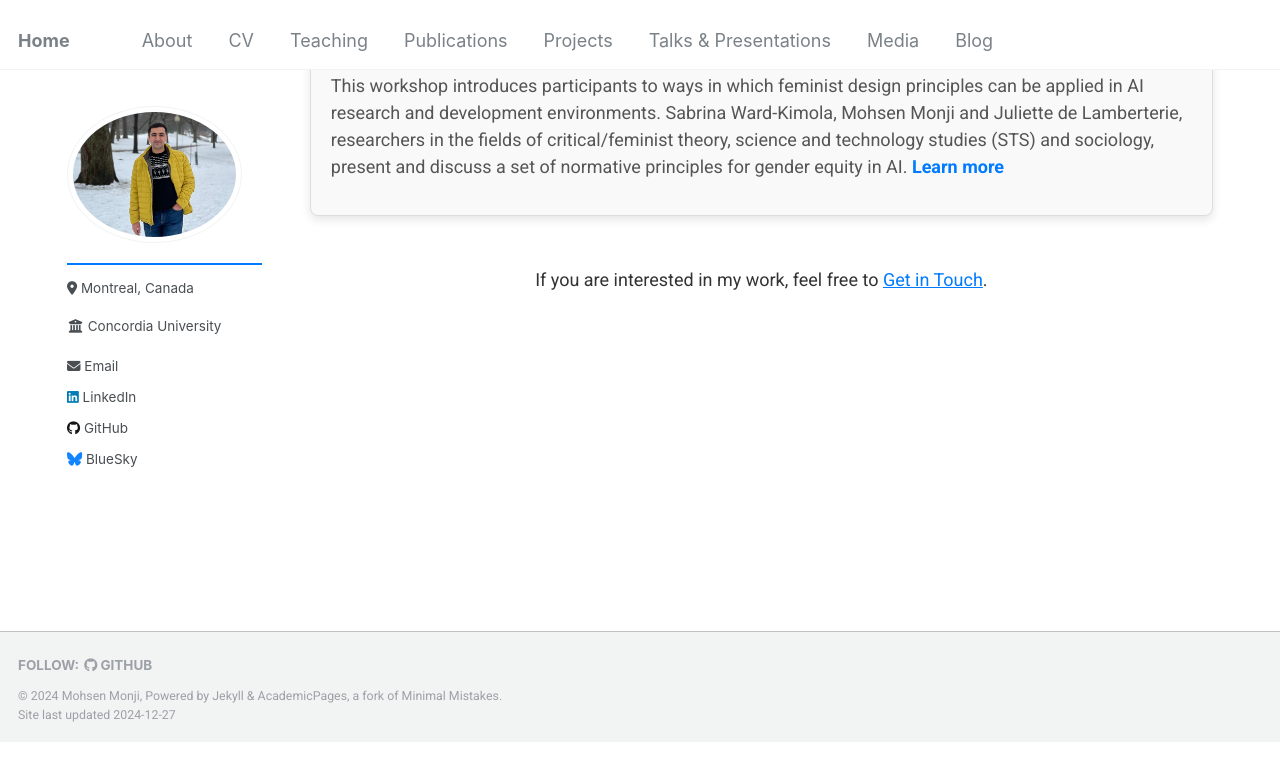
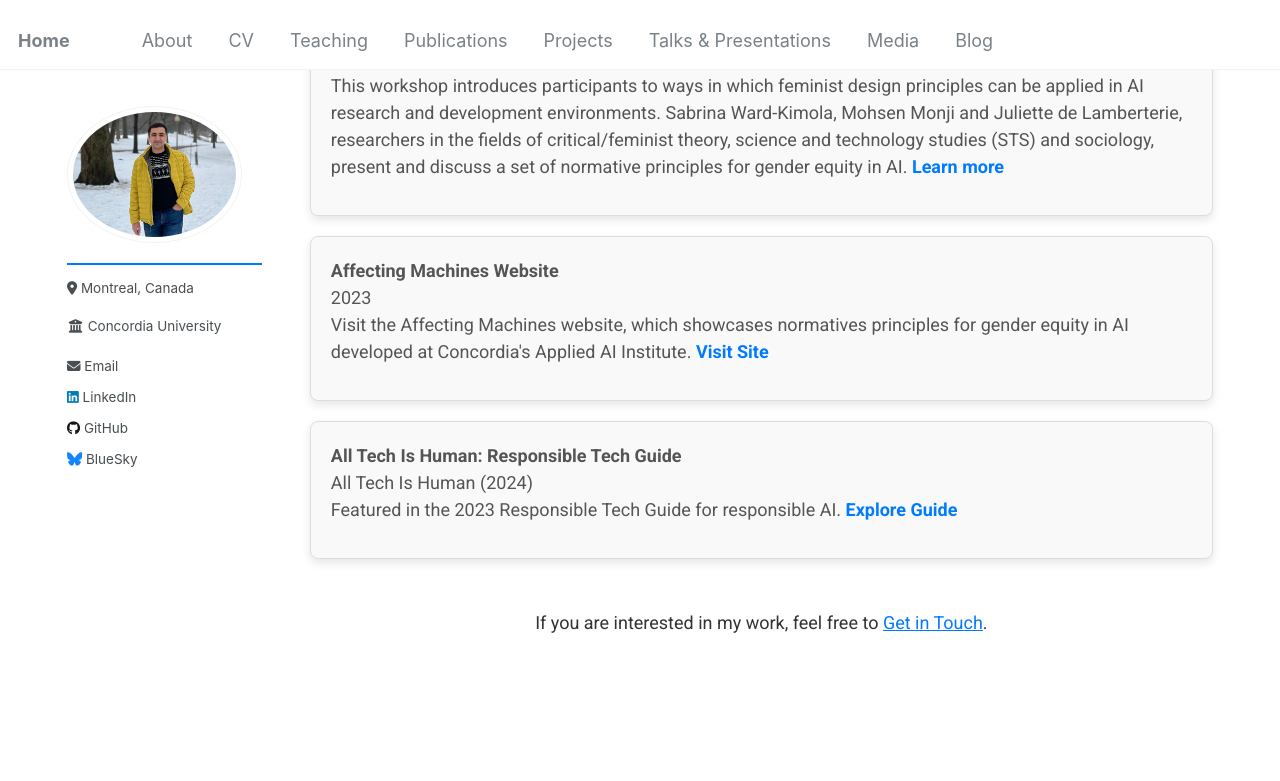
Before and after one commit to Mohsnmonji/mohsnmonji.github.io, a Jekyll site: the page built from _pages/media.md, in a window 1280 px wide and 900 px high, scrolled down 712 px. Shown: the top 781 px of the window. Built offline with Jekyll 4.4.1, drawn with Linux system fonts in a browser that asks for light colours; before the commit the page ends 1454 px from its top, so only the background shows below that.

Commit message:
Update media.md

```diff
--- a/_pages/media.md
+++ b/_pages/media.md
@@ -117,11 +117,35 @@ author_profile: true
       </li>
     </ul>
   </div>
+
+  <!-- Card 5 -->
+  <div class="media-card">
+    <ul>
+      <li>
+        <strong>Affecting Machines Website</strong> <br>
+        <span>2023</span><br>
+        Visit the Affecting Machines website, which showcases normatives principles for gender equity in AI developed at Concordia's Applied AI Institute.
+        <a href="https://affectingmachines.net/" target="_blank">Visit Site</a>
+      </li>
+    </ul>
+  </div>
+
+  <!-- Card 6 -->
+  <div class="media-card">
+    <ul>
+      <li>
+        <strong>All Tech Is Human: Responsible Tech Guide</strong> <br>
+        <span>All Tech Is Human (2024)</span><br>
+        Featured in the 2023 Responsible Tech Guide for responsible AI.
+        <a href="https://alltechishuman.org/responsible-tech-guide" target="_blank">Explore Guide</a>
+      </li>
+    </ul>
+  </div>
 </div>
 
 <!-- Call to Action -->
 <div style="text-align: center; margin-top: 50px;">
   <p style="font-size: 18px; color: #333;">
-  If you are interested in my work, feel free to  <a href="mailto:mohsen.monji@concordia.ca" style="color: #007BFF;">Get in Touch</a>.
+    If you are interested in my work, feel free to <a href="mailto:mohsen.monji@concordia.ca" style="color: #007BFF;">Get in Touch</a>.
   </p>
 </div>
```
